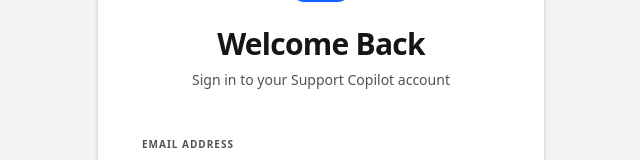
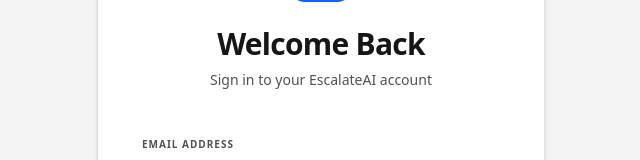
Before and after one commit to PratikSavale/Support-Copilot, a React (Vite) app in the folder frontend/: page /login in a window 1280 px wide. Shown: the part 168-328 px from the top of the page, without its empty margins (319-959 px from the left). Built offline with nearby package versions, Linux system fonts and the light colour scheme; no server answers.

Commit message:
feat: rebrand to EscalateAI

```diff
--- a/frontend/src/components/Header.tsx
+++ b/frontend/src/components/Header.tsx
@@ -40,7 +40,7 @@
             <Bot className="text-white w-6 h-6" />
           </div>
           <div>
-            <h1 className="text-xl font-bold tracking-tight text-[#161616] dark:text-white group-hover:text-[#0f62fe] dark:group-hover:text-blue-400 transition-colors">Support Copilot</h1>
+            <h1 className="text-xl font-bold tracking-tight text-[#161616] dark:text-white group-hover:text-[#0f62fe] dark:group-hover:text-blue-400 transition-colors">EscalateAI</h1>
             <div className="flex items-center gap-1.5">
               <span className="w-2 h-2 rounded-full bg-[#24a148] animate-pulse" />
               <span className="text-[10px] uppercase tracking-widest text-[#24a148] font-bold">System Online</span>
--- a/frontend/src/pages/LoginPage.tsx
+++ b/frontend/src/pages/LoginPage.tsx
@@ -57,7 +57,7 @@
               {isLogin ? 'Welcome Back' : 'Create Account'}
             </h1>
             <p className="text-[#525252] dark:text-slate-400 text-sm mt-2 text-center">
-              {isLogin ? 'Sign in to your Support Copilot account' : 'Join the next generation of L2 support'}
+              {isLogin ? 'Sign in to your EscalateAI account' : 'Join the next generation of L2 support'}
             </p>
           </div>
 
```
Also changed, not shown: 1 other file (tests, documents, lock files or other folders). Lines whose indentation alone changed are shown as unchanged.
